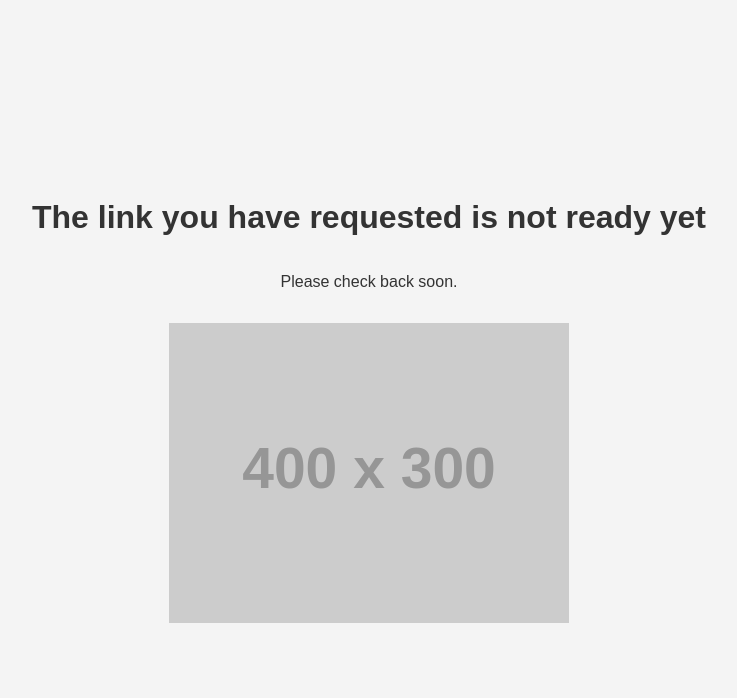
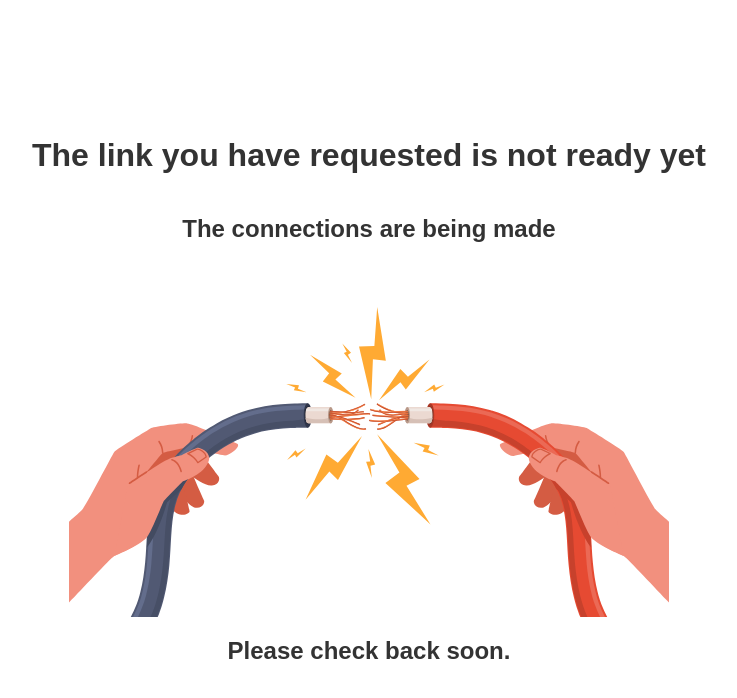
Before and after one commit to ConradJL/LinksPlaceholder, a plain HTML site: page index.html in a window 1280 px wide. Shown: the whole page, without its empty margins (271-1008 px from the left). Drawn offline with Linux system fonts and the light colour scheme; placeholder pictures from the web are drawn by us.

Commit message:
add custom image

```diff
--- a/index.html
+++ b/index.html
@@ -13,7 +13,7 @@
       justify-content: center;
       height: 100vh;
       margin: 0;
-      background: #f4f4f4;
+      background: #ffffff;
       color: #333;
       text-align: center;
     }
@@ -26,8 +26,10 @@
 </head>
 <body>
   <h1>The link you have requested is not ready yet</h1>
-  <p>Please check back soon.</p>
-<img src="https://placehold.co/400x300?text=Coming%20Soon&font=roboto" alt="Placeholder">
+  <h2>The connections are being made</h2>
+  <img src="images/Connection.svg" alt="Placeholder" width="600" />
+  <h2>Please check back soon.</h2>
+
 
 </body>
 </html>
```
Also changed, not shown: images/Connection.svg (added).
